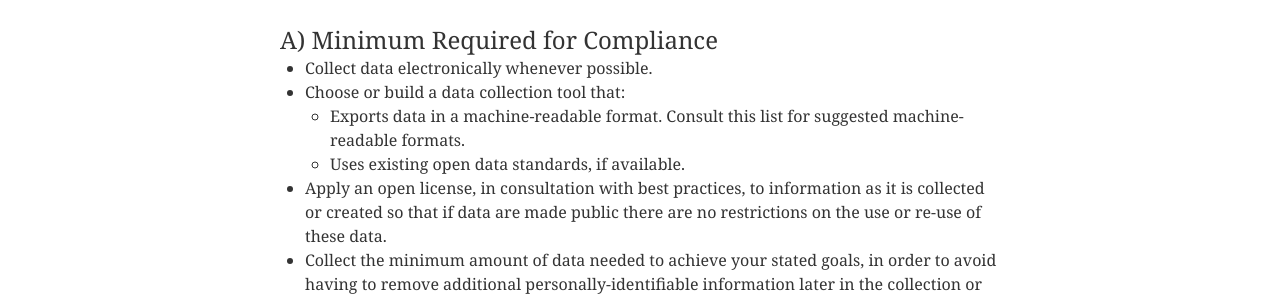
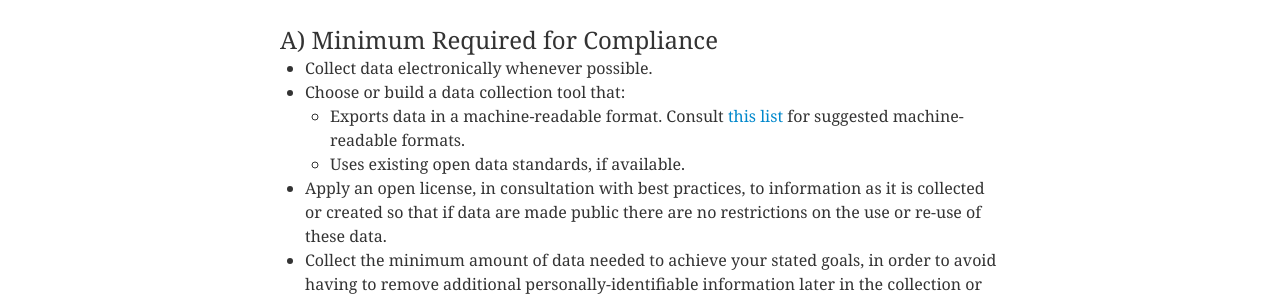
Before and after one commit to gbinal/p-o-d.github.com, a Jekyll site: the page built from implementation-guide.md, in a window 1280 px wide and 900 px high, scrolled down 3811 px. Shown: the part 155-454 px from the top of the window. Built offline with Jekyll 4.4.1, drawn with Linux system fonts in a browser that asks for light colours; nearby versions of some CDN libraries; part of the change alters nothing that is shown.

```diff
--- a/implementation-guide.md
+++ b/implementation-guide.md
@@ -127,7 +127,7 @@ Collect or create information (data) in a way that supports downstream informati
 
 * Collect data electronically whenever possible.
 * Choose or build a data collection tool that:
-    - Exports data in a machine-readable format. Consult this list for suggested machine-readable formats.
+    - Exports data in a machine-readable format. Consult [this list]({{ site.url }}/faq) for suggested machine-readable formats.
     - Uses existing open data standards, if available.
 * Apply an open license, in consultation with best practices, to information as it is collected or created so that if data are made public there are no restrictions on the use or re-use of these data.
 * Collect the minimum amount of data needed to achieve your stated goals, in order to avoid having to remove additional personally-identifiable information later in the collection or release process.
```
